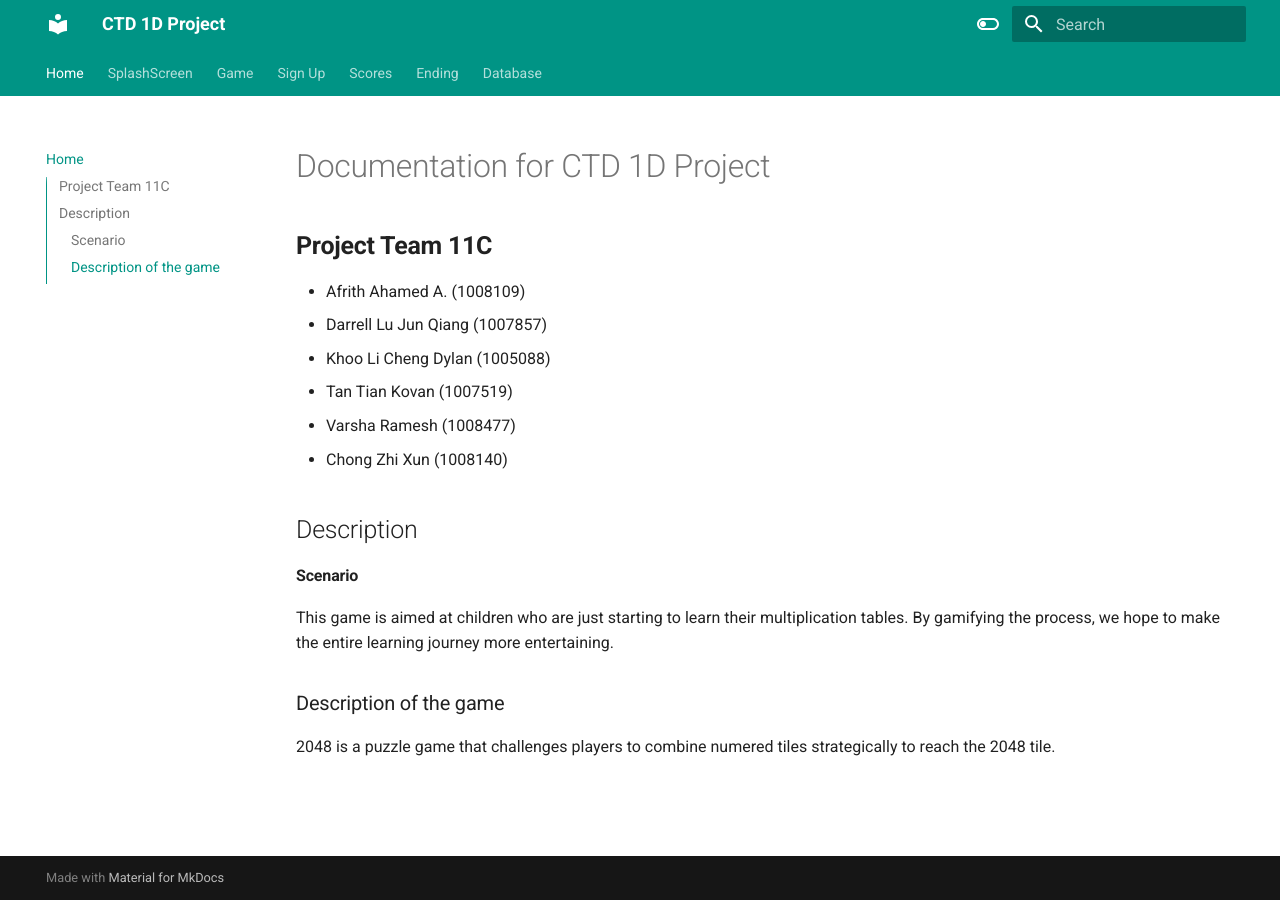
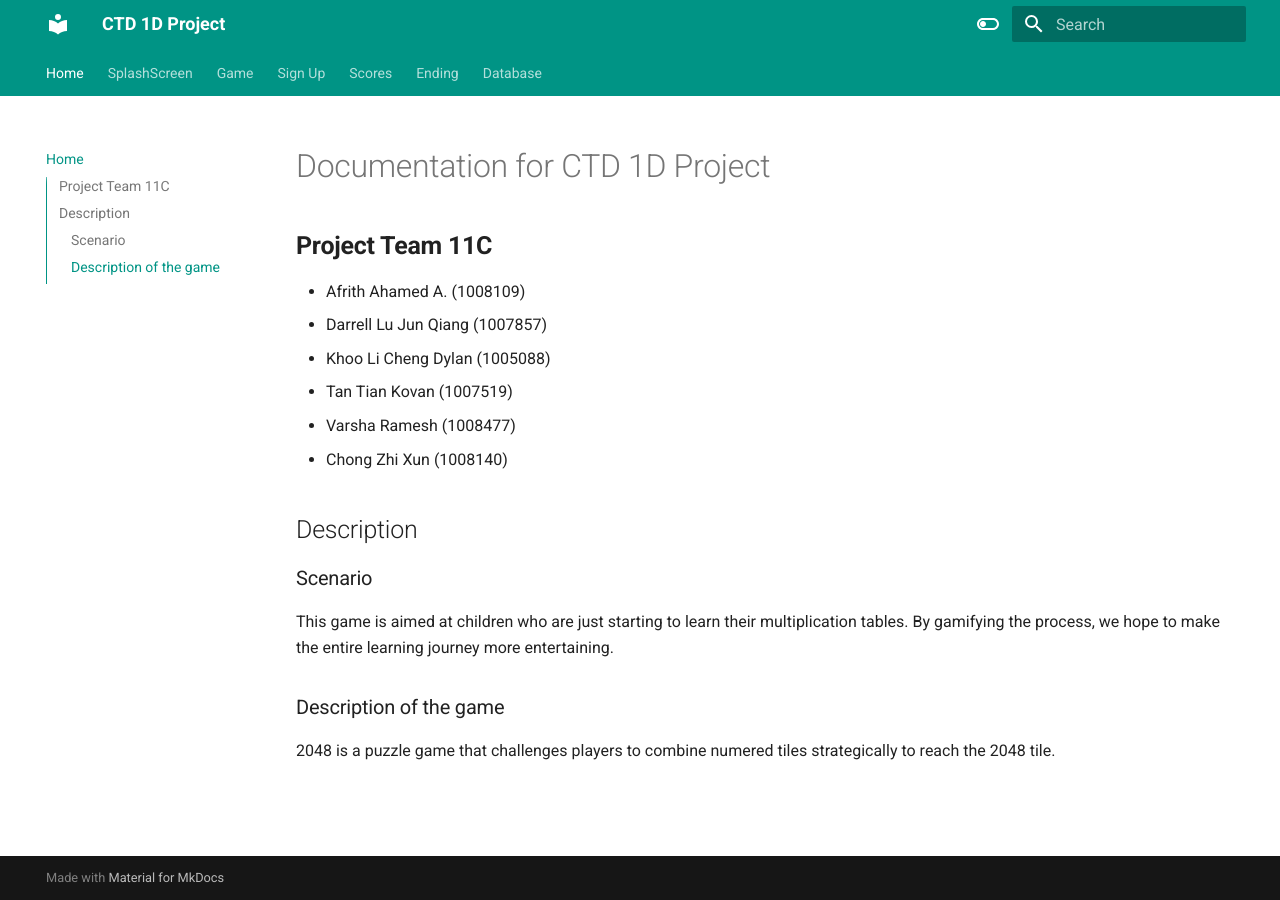
Before and after one commit to zed-ex/CTD-1D-Documentation-Site, an MkDocs documentation site: the page built from docs/index.md, in a window 1280 px wide. Built offline with MkDocs 1.6.1 and Material for MkDocs 9.7.7, drawn with Linux system fonts in a browser that asks for light colours.

```diff
--- a/docs/index.md
+++ b/docs/index.md
@@ -10,7 +10,7 @@
 * Chong Zhi Xun (1008140)
 
 ## Description
-#### Scenario
+### Scenario
 This game is aimed at children who are just starting to learn their multiplication tables. By gamifying the process, we hope to make the entire learning journey more entertaining.
 
 ### Description of the game
```
